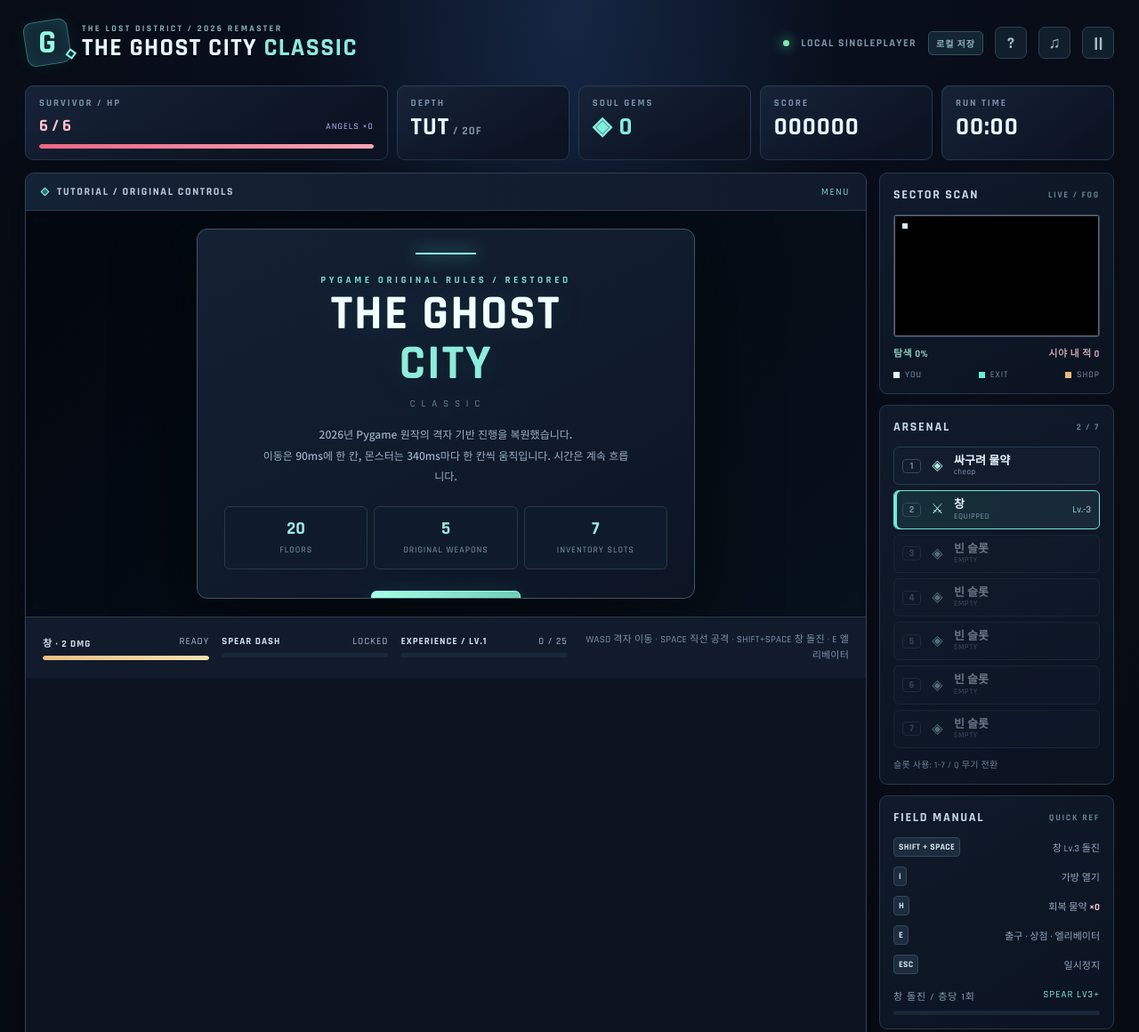
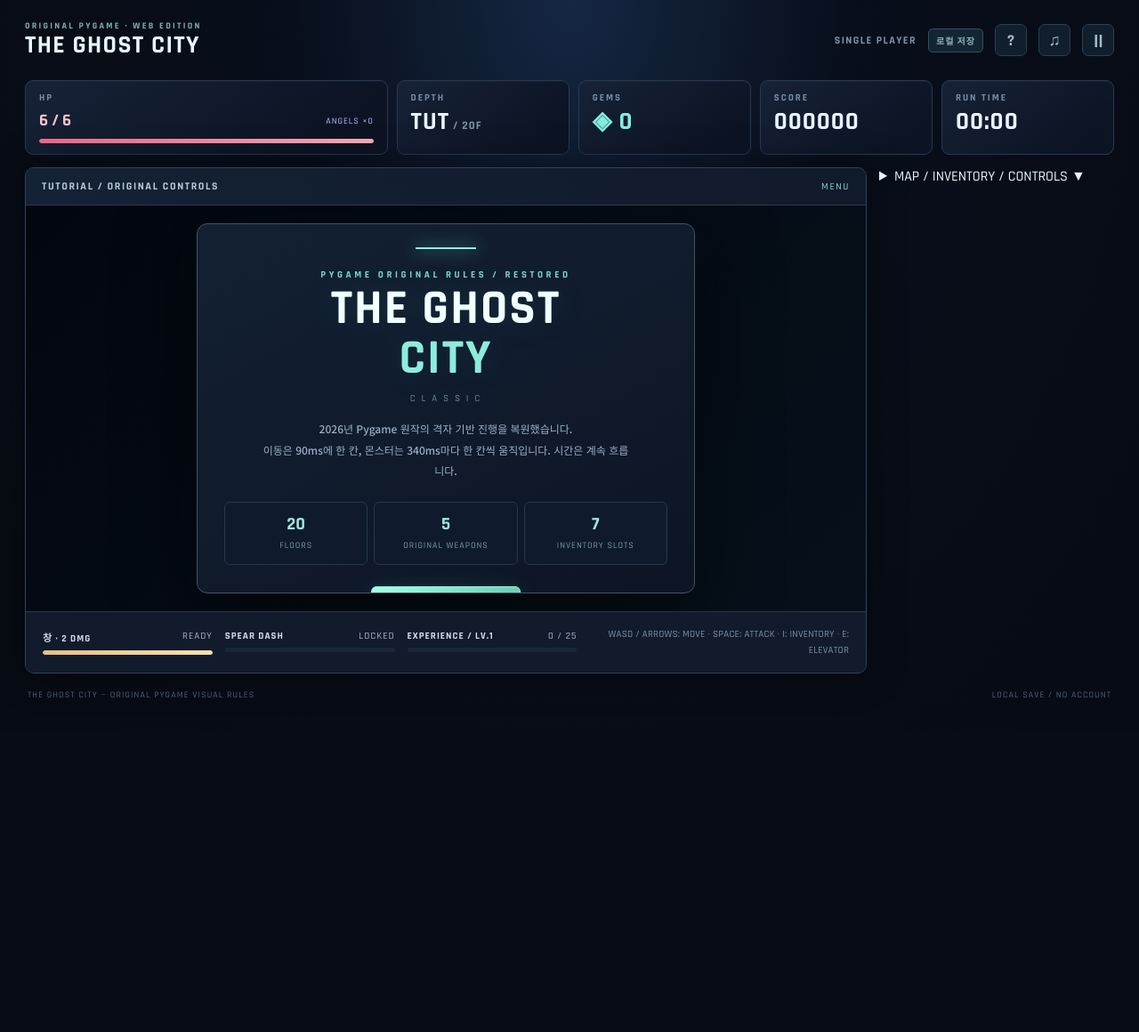
Before and after one commit to sardore/-, a website with bundled scripts: page ghostcity/index.html in a window 1280 px wide. Shown: the top 1160 px of the page at 89% size. After the commit the page ends 821 px from the top, so only its background shows below. Built offline with nearby package versions, Linux system fonts and the light colour scheme.

Commit message:
style(ghostcity): restore sparse Pygame header and collapse auxiliary console panels below game

```diff
--- a/ghostcity/index.html
+++ b/ghostcity/index.html
@@ -3,7 +3,7 @@
 <head>
   <meta charset="utf-8">
   <meta name="viewport" content="width=device-width,initial-scale=1,viewport-fit=cover">
-  <meta name="theme-color" content="#080c17">
+  <meta name="theme-color" content="#101018">
   <meta name="description" content="The Ghost City: Classic — 원작 2026 Pygame 격자식 20층 액션 게임의 브라우저 이식">
   <title>THE GHOST CITY: CLASSIC</title>
   <link rel="stylesheet" href="./style.css">
@@ -12,11 +12,11 @@
   <div class="shell">
     <header class="topbar">
       <div class="identity">
-        <div class="identity-mark"><span>G</span><i></i></div>
-        <div><span class="eyebrow">THE LOST DISTRICT / 2026 REMASTER</span><strong>THE GHOST CITY <em>CLASSIC</em></strong></div>
+
+        <div><span class="eyebrow">ORIGINAL PYGAME · WEB EDITION</span><strong>THE GHOST CITY</strong></div>
       </div>
       <div class="top-actions">
-        <span class="online-dot"></span><span class="desktop-label">LOCAL SINGLEPLAYER</span>
+        <span class="desktop-label">SINGLE PLAYER</span>
         <span id="save-status" class="save-indicator" role="status" aria-live="polite">로컬 저장</span>
         <button id="help-toggle" class="icon-btn" aria-label="조작법 보기" title="조작법 보기">?</button>
         <button id="audio-toggle" class="icon-btn" aria-label="소리 켜기 또는 끄기" title="소리 켜기 또는 끄기">♫</button>
@@ -25,7 +25,7 @@
     </header>
     <div class="dashboard">
       <div class="stat primary-stat">
-        <span class="stat-title">SURVIVOR / HP</span>
+        <span class="stat-title">HP</span>
         <div class="health-line"><b id="hp-text">6 / 6</b><span id="shield-text">ANGELS ×0</span></div>
         <div class="track"><div id="hp-bar" class="fill hp-fill"></div></div>
       </div>
@@ -33,7 +33,7 @@
         <span class="stat-title">DEPTH</span><div class="stat-number"><span id="floor-number">01</span><small>/ 20F</small></div>
       </div>
       <div class="stat">
-        <span class="stat-title">SOUL GEMS</span><div class="stat-number teal">◈ <span id="gem-number">0</span></div>
+        <span class="stat-title">GEMS</span><div class="stat-number teal">◈ <span id="gem-number">0</span></div>
       </div>
       <div class="stat">
         <span class="stat-title">SCORE</span><div id="score-number" class="stat-number">000000</div>
@@ -45,13 +45,13 @@
     <div class="layout">
       <div class="stage-frame">
         <div class="stage-topline">
-          <span><i class="accent-square"></i><b id="zone-name">01F / THE SILENT DISTRICT</b></span>
+          <span><b id="zone-name">FLOOR 01 / NORMAL</b></span>
           <span id="mode-label">EXPLORATION</span>
         </div>
         <div class="canvas-wrap">
           <canvas id="game-canvas" aria-label="The Ghost City 게임 화면. WASD나 방향키로 한 칸씩 이동하고 스페이스바로 직선 공격합니다."></canvas>
           <div class="toast-stack" id="toasts" aria-live="polite"></div>
-          <div class="corner tl"></div><div class="corner tr"></div><div class="corner bl"></div><div class="corner br"></div>
+
           <div class="overlay" id="overlay">
             <div class="modal" id="modal-content"></div>
           </div>
@@ -72,23 +72,23 @@
             <div class="res"><span class="res-head"><b>SPEAR DASH</b><span id="energy-text">LOCKED</span></span><div class="track"><div id="energy-bar" class="fill energy-fill"></div></div></div>
             <div class="res"><span class="res-head"><b>EXPERIENCE / LV.<span id="level-num">1</span></b><span id="xp-text">0 / 25</span></span><div class="track"><div id="xp-bar" class="fill xp-fill"></div></div></div>
           </div>
-          <div class="key-guide">WASD 격자 이동 <span>·</span> SPACE 직선 공격 <span>·</span> SHIFT+SPACE 창 돌진 <span>·</span> E 엘리베이터</div>
+          <div class="key-guide">WASD / ARROWS: MOVE <span>·</span> SPACE: ATTACK <span>·</span> I: INVENTORY <span>·</span> E: ELEVATOR</div>
         </div>
       </div>
-      <aside class="sidebar">
+      <details class="utility-details"><summary>MAP / INVENTORY / CONTROLS <span>▼</span></summary><aside class="sidebar">
         <section class="side-panel map-panel">
-          <div class="side-heading"><span>SECTOR SCAN</span><small>LIVE / FOG</small></div>
+          <div class="side-heading"><span>MAP</span><small>SEEN / VISIBLE</small></div>
           <canvas id="minimap" aria-label="탐험 미니맵"></canvas>
           <div class="scan-meta"><span id="explored-text">탐색 0%</span><span id="threat-text">시야 내 적 0</span></div>
           <div class="map-caption"><span><i class="legend-dot player-dot"></i>YOU</span><span><i class="legend-dot exit-dot"></i>EXIT</span><span><i class="legend-dot shop-dot"></i>SHOP</span></div>
         </section>
         <section class="side-panel loadout-panel">
-          <div class="side-heading"><span>ARSENAL</span><small id="inventory-count">1 / 7</small></div>
+          <div class="side-heading"><span>INVENTORY</span><small id="inventory-count">1 / 7</small></div>
           <div id="weapon-list" class="weapon-list"></div>
           <div class="weapon-hint">슬롯 사용: 1–7 / Q 무기 전환</div>
         </section>
         <section class="side-panel">
-          <div class="side-heading"><span>FIELD MANUAL</span><small>QUICK REF</small></div>
+          <div class="side-heading"><span>CONTROLS</span><small>KEYBOARD</small></div>
           <div class="guide-list">
             <div><kbd>SHIFT + SPACE</kbd><span>창 Lv.3 돌진</span></div>
             <div><kbd>I</kbd><span>가방 열기</span></div>
@@ -100,13 +100,13 @@
           <div class="track"><div id="dash-bar" class="fill dash-fill"></div></div>
         </section>
         <section class="side-panel objective">
-          <span class="eyebrow">OBJECTIVE / 20F</span>
+          <span class="eyebrow">OBJECTIVE</span>
           <strong id="objective-title">도시의 심장으로</strong>
           <p id="objective-text">보석을 모으고 엘리베이터를 이용하세요. 10층과 20층에는 강력한 수호자가 기다립니다.</p>
         </section>
-      </aside>
+      </aside></details>
     </div>
-    <footer class="footer"><span>THE GHOST CITY · ORIGINAL CONCEPT RESTORED</span><span>NO ACCOUNT · AUTOSAVE · WEB AUDIO</span></footer>
+    <footer class="footer"><span>THE GHOST CITY — ORIGINAL PYGAME VISUAL RULES</span><span>LOCAL SAVE / NO ACCOUNT</span></footer>
   </div>
   <script type="module" src="./js/classic-main.js"></script>
 </body>
```
